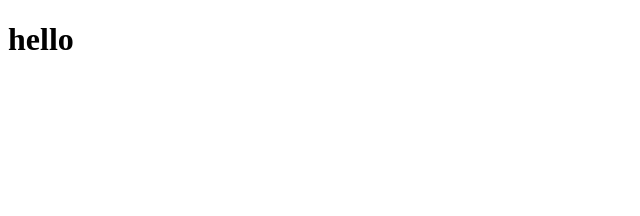
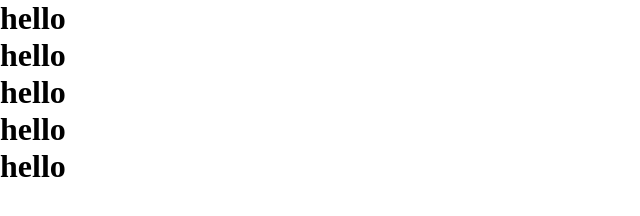
Before and after one commit to vs2211-vs/vipin_web_page, a plain HTML site: page index.html in a window 1280 px wide. Shown: the whole page, without its empty margins (0-640 px from the left). Drawn offline with Linux system fonts and the light colour scheme.

Commit message:
adding style.css

```diff
--- a/index.html
+++ b/index.html
@@ -4,8 +4,13 @@
     <meta charset="UTF-8">
     <meta name="viewport" content="width=device-width, initial-scale=1.0">
     <title>Document</title>
+    <link rel="stylesheet" href="style.css">
 </head>
 <body>
     <h1>hello</h1>
+    <h1>hello</h1>
+    <h1>hello</h1>
+    <h1>hello</h1>
+    <h1>hello</h1>
 </body>
 </html>
--- /dev/null
+++ b/style.css
@@ -0,0 +1,5 @@
+*{
+    margin: 0;
+    padding: 0;
+    box-sizing: border-box;
+}
```
